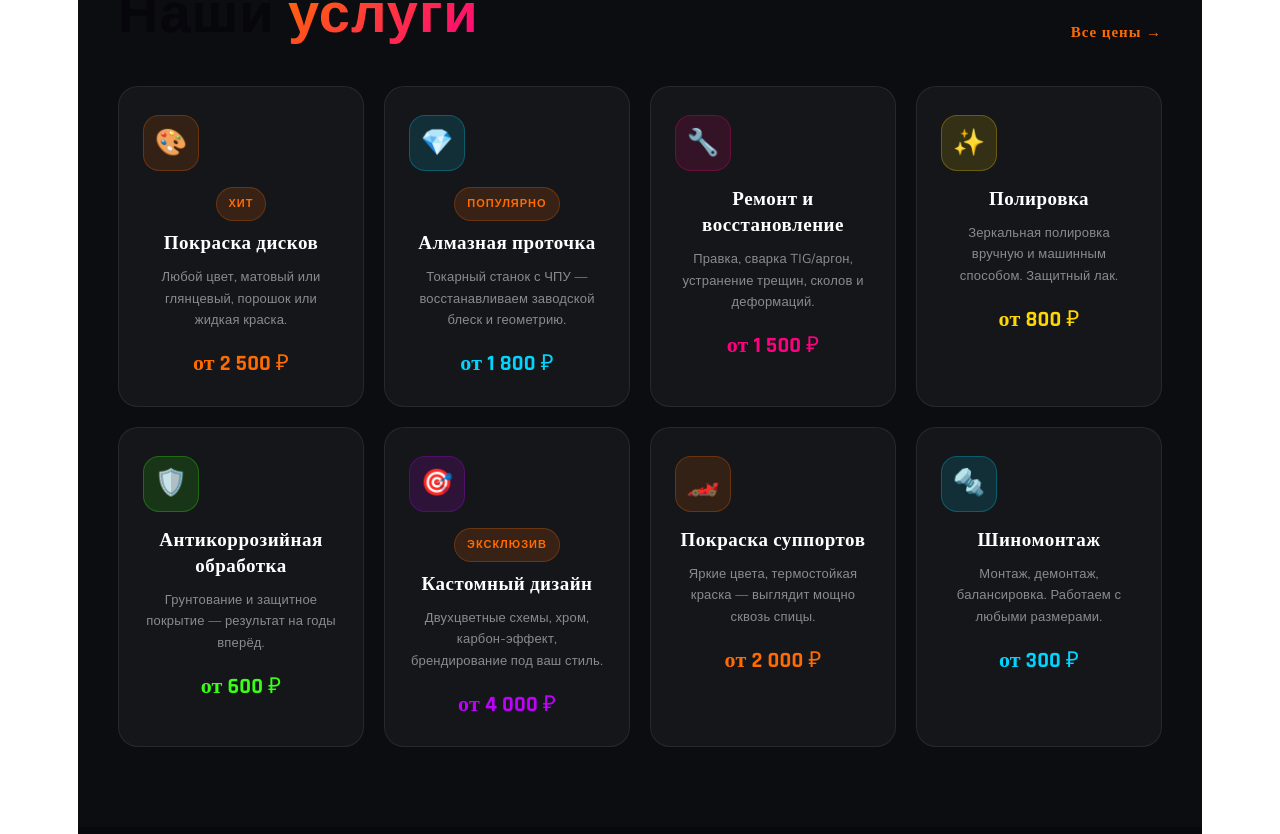
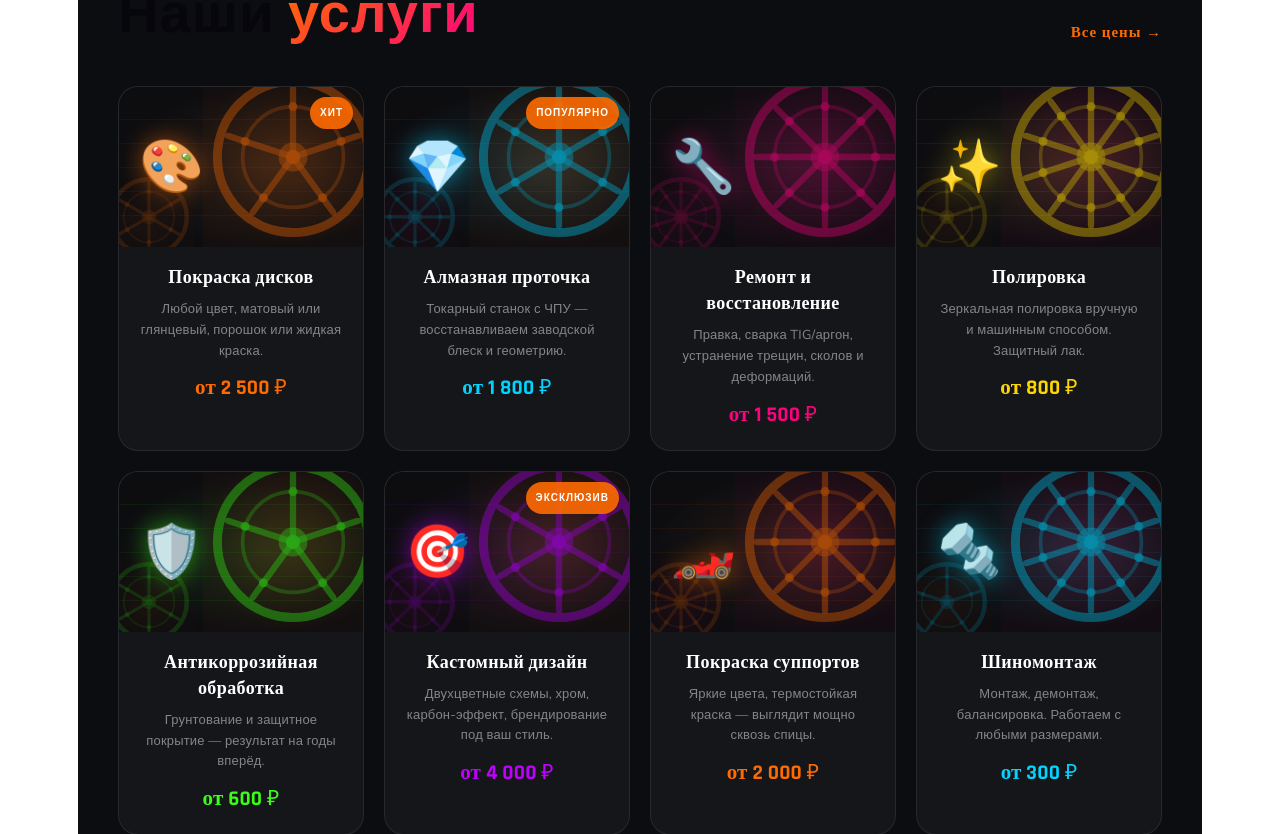
Before and after one commit to mikhailmikemorozov-coder/moaans, a React (Vite) app: page / in a window 1280 px wide. Shown: the part 1563-2397 px from the top of the page. Built offline with nearby package versions, Linux system fonts and the light colour scheme.

Commit message:
Replace App with wheel-craft v2.1 (SVG illustrations)

```diff
--- a/src/App.jsx
+++ b/src/App.jsx
@@ -1,78 +1,109 @@
 import { useState, useEffect, useRef } from "react";
 
 /* ─── DATA ─────────────────────────────────────────── */
+/* ── SVG illustrations for each service card ── */
+const WheelSVG = ({ color, variant = 0 }) => {
+  const spokes = variant === 0 ? 5 : variant === 1 ? 6 : variant === 2 ? 8 : 10;
+  const angleStep = (Math.PI * 2) / spokes;
+  const spokeLines = Array.from({ length: spokes }, (_, i) => {
+    const a = i * angleStep - Math.PI / 2;
+    return { x1: 50, y1: 50, x2: 50 + Math.cos(a) * 38, y2: 50 + Math.sin(a) * 38 };
+  });
+  return (
+    <svg viewBox="0 0 100 100" width="100%" height="100%">
+      <defs>
+        <radialGradient id={`rg${variant}`} cx="50%" cy="50%" r="50%">
+          <stop offset="0%" stopColor={color} stopOpacity="0.25" />
+          <stop offset="100%" stopColor={color} stopOpacity="0.05" />
+        </radialGradient>
+      </defs>
+      <rect width="100" height="100" fill={`url(#rg${variant})`} />
+      {/* Outer ring */}
+      <circle cx="50" cy="50" r="42" fill="none" stroke={color} strokeWidth="5" strokeOpacity="0.6" />
+      {/* Middle ring */}
+      <circle cx="50" cy="50" r="28" fill="none" stroke={color} strokeWidth="2" strokeOpacity="0.35" />
+      {/* Inner hub */}
+      <circle cx="50" cy="50" r="8" fill={color} fillOpacity="0.5" />
+      <circle cx="50" cy="50" r="4" fill={color} fillOpacity="0.9" />
+      {/* Spokes */}
+      {spokeLines.map((s, i) => (
+        <line key={i} x1={s.x1} y1={s.y1} x2={s.x2} y2={s.y2}
+          stroke={color} strokeWidth="3.5" strokeOpacity="0.55" strokeLinecap="round" />
+      ))}
+      {/* Bolt holes */}
+      {spokeLines.map((s, i) => {
+        const a = i * angleStep - Math.PI / 2;
+        return <circle key={i} cx={50 + Math.cos(a) * 28} cy={50 + Math.sin(a) * 28}
+          r="2.5" fill={color} fillOpacity="0.7" />;
+      })}
+    </svg>
+  );
+};
+
+const ServiceIllustration = ({ color, variant, icon }) => (
+  <div style={{ width: "100%", height: "100%", position: "relative", overflow: "hidden",
+    background: `radial-gradient(ellipse at 60% 50%, ${color}18 0%, #0d0d10 70%)` }}>
+    {/* Big wheel */}
+    <div style={{ position: "absolute", right: -20, top: -20, width: 180, height: 180, opacity: 0.6 }}>
+      <WheelSVG color={color} variant={variant} />
+    </div>
+    {/* Small wheel bottom-left */}
+    <div style={{ position: "absolute", left: -15, bottom: -15, width: 90, height: 90, opacity: 0.25 }}>
+      <WheelSVG color={color} variant={(variant + 1) % 4} />
+    </div>
+    {/* Horizontal lines */}
+    {[20, 35, 50, 65, 80].map((y, i) => (
+      <div key={i} style={{ position: "absolute", top: `${y}%`, left: 0, right: 0,
+        height: 1, background: `${color}`, opacity: 0.06 }} />
+    ))}
+    {/* Big emoji center-left */}
+    <div style={{ position: "absolute", left: 20, top: "50%", transform: "translateY(-50%)",
+      fontSize: 52, filter: "drop-shadow(0 0 12px " + color + "88)" }}>
+      {icon}
+    </div>
+  </div>
+);
+
 const SERVICES = [
   {
-    id: 1,
-    emoji: "🎨",
-    title: "Покраска дисков",
+    id: 1, emoji: "🎨", title: "Покраска дисков",
     short: "Любой цвет, матовый или глянцевый, порошок или жидкая краска.",
-    price: "от 2 500 ₽",
-    tag: "Хит",
-    color: "#ff6b00",
+    price: "от 2 500 ₽", tag: "Хит", color: "#ff6b00", variant: 0,
   },
   {
-    id: 2,
-    emoji: "💎",
-    title: "Алмазная проточка",
+    id: 2, emoji: "💎", title: "Алмазная проточка",
     short: "Токарный станок с ЧПУ — восстанавливаем заводской блеск и геометрию.",
-    price: "от 1 800 ₽",
-    tag: "Популярно",
-    color: "#00d4ff",
+    price: "от 1 800 ₽", tag: "Популярно", color: "#00d4ff", variant: 1,
   },
   {
-    id: 3,
-    emoji: "🔧",
-    title: "Ремонт и восстановление",
+    id: 3, emoji: "🔧", title: "Ремонт и восстановление",
     short: "Правка, сварка TIG/аргон, устранение трещин, сколов и деформаций.",
-    price: "от 1 500 ₽",
-    tag: null,
-    color: "#ff0080",
+    price: "от 1 500 ₽", tag: null, color: "#ff0080", variant: 2,
   },
   {
-    id: 4,
-    emoji: "✨",
-    title: "Полировка",
+    id: 4, emoji: "✨", title: "Полировка",
     short: "Зеркальная полировка вручную и машинным способом. Защитный лак.",
-    price: "от 800 ₽",
-    tag: null,
-    color: "#ffd700",
+    price: "от 800 ₽", tag: null, color: "#ffd700", variant: 3,
   },
   {
-    id: 5,
-    emoji: "🛡️",
-    title: "Антикоррозийная обработка",
+    id: 5, emoji: "🛡️", title: "Антикоррозийная обработка",
     short: "Грунтование и защитное покрытие — результат на годы вперёд.",
-    price: "от 600 ₽",
-    tag: null,
-    color: "#39ff14",
+    price: "от 600 ₽", tag: null, color: "#39ff14", variant: 0,
   },
   {
-    id: 6,
-    emoji: "🎯",
-    title: "Кастомный дизайн",
+    id: 6, emoji: "🎯", title: "Кастомный дизайн",
     short: "Двухцветные схемы, хром, карбон-эффект, брендирование под ваш стиль.",
-    price: "от 4 000 ₽",
-    tag: "Эксклюзив",
-    color: "#bf00ff",
+    price: "от 4 000 ₽", tag: "Эксклюзив", color: "#bf00ff", variant: 1,
   },
   {
-    id: 7,
-    emoji: "🏎️",
-    title: "Покраска суппортов",
+    id: 7, emoji: "🏎️", title: "Покраска суппортов",
     short: "Яркие цвета, термостойкая краска — выглядит мощно сквозь спицы.",
-    price: "от 2 000 ₽",
-    tag: null,
-    color: "#ff6b00",
+    price: "от 2 000 ₽", tag: null, color: "#ff6b00", variant: 2,
   },
   {
-    id: 8,
-    emoji: "🔩",
-    title: "Шиномонтаж",
+    id: 8, emoji: "🔩", title: "Шиномонтаж",
     short: "Монтаж, демонтаж, балансировка. Работаем с любыми размерами.",
-    price: "от 300 ₽",
-    tag: null,
-    color: "#00d4ff",
+    price: "от 300 ₽", tag: null, color: "#00d4ff", variant: 3,
   },
 ];
 
@@ -353,9 +384,23 @@ export default function App() {
       {/* ── HERO ── */}
       <section id="hero" style={{ minHeight: "100vh", display: "flex", alignItems: "center", position: "relative", padding: "100px 40px 60px" }}>
         <div className="hero-bg">
+          {/* Background SVG wheel pattern */}
+          <div style={{ position: "absolute", inset: 0, overflow: "hidden" }}>
+            {/* Giant faded wheel right side */}
+            <div style={{ position: "absolute", right: "-8%", top: "50%", transform: "translateY(-50%)", width: "55vh", height: "55vh", opacity: 0.12 }}>
+              <WheelSVG color="#ff6b00" variant={1} />
+            </div>
+            <div style={{ position: "absolute", right: "20%", bottom: "-10%", width: "25vh", height: "25vh", opacity: 0.07 }}>
+              <WheelSVG color="#ff0080" variant={2} />
+            </div>
+          </div>
+          {/* Gradient overlay left-to-right so text stays readable */}
+          <div style={{
+            position: "absolute", inset: 0,
+            background: "linear-gradient(90deg, #08090c 40%, rgba(8,9,12,0.55) 70%, rgba(8,9,12,0.2) 100%)",
+          }} />
           <div className="orb" style={{ width: 600, height: 600, top: "-10%", right: "-5%", background: "rgba(255,107,0,.18)", animation: "pulse 6s ease-in-out infinite" }} />
           <div className="orb" style={{ width: 400, height: 400, bottom: "-5%", left: "-5%", background: "rgba(255,0,128,.12)", animation: "pulse 8s ease-in-out infinite 2s" }} />
-          <div className="orb" style={{ width: 300, height: 300, top: "40%", left: "40%", background: "rgba(0,212,255,.08)", animation: "pulse 10s ease-in-out infinite 1s" }} />
           {/* Grid overlay */}
           <div style={{ position: "absolute", inset: 0, backgroundImage: "linear-gradient(rgba(255,107,0,.04) 1px,transparent 1px),linear-gradient(90deg,rgba(255,107,0,.04) 1px,transparent 1px)", backgroundSize: "60px 60px" }} />
         </div>
@@ -443,19 +488,23 @@ export default function App() {
 
           <div className="grid-4">
             {SERVICES.map((s) => (
-              <div key={s.id} className="card" style={{ cursor: "pointer", padding: "28px 24px" }}
+              <div key={s.id} className="card" style={{ cursor: "pointer", padding: 0, overflow: "hidden" }}
                 onClick={() => setActiveService(s)}>
-                <div className="service-icon-wrap" style={{ background: s.color + "22", border: `1px solid ${s.color}44` }}>
-                  {s.emoji}
+                {/* Illustration */}
+                <div style={{ position: "relative", height: 160, overflow: "hidden" }}>
+                  <ServiceIllustration color={s.color} variant={s.variant} icon={s.emoji} />
+                  {s.tag && (
+                    <div style={{ position: "absolute", top: 10, right: 10 }}>
+                      <span className="tag" style={{ background: "rgba(255,107,0,.9)", color: "#fff", fontSize: 10, padding: "3px 10px" }}>{s.tag}</span>
+                    </div>
+                  )}
                 </div>
-                {s.tag && (
-                  <span className="tag" style={{ background: "rgba(255,107,0,.15)", color: "var(--orange)", border: "1px solid rgba(255,107,0,.25)", marginBottom: 10, display: "inline-block" }}>
-                    {s.tag}
-                  </span>
-                )}
-                <h3 style={{ fontFamily: "'Rajdhani'", fontSize: 19, fontWeight: 700, letterSpacing: .5, marginBottom: 10 }}>{s.title}</h3>
-                <p style={{ fontSize: 13, color: "rgba(255,255,255,.5)", lineHeight: 1.65, marginBottom: 20 }}>{s.short}</p>
-                <div style={{ fontFamily: "'Rajdhani'", fontSize: 22, fontWeight: 700, color: s.color }}>{s.price}</div>
+                {/* Text */}
+                <div style={{ padding: "18px 20px 22px" }}>
+                  <h3 style={{ fontFamily: "'Rajdhani'", fontSize: 18, fontWeight: 700, letterSpacing: .4, marginBottom: 8 }}>{s.title}</h3>
+                  <p style={{ fontSize: 13, color: "rgba(255,255,255,.48)", lineHeight: 1.6, marginBottom: 14 }}>{s.short}</p>
+                  <div style={{ fontFamily: "'Rajdhani'", fontSize: 21, fontWeight: 700, color: s.color }}>{s.price}</div>
+                </div>
               </div>
             ))}
           </div>
@@ -465,13 +514,20 @@ export default function App() {
       {/* Service detail modal */}
       {activeService && (
         <div className="modal-overlay" onClick={() => setActiveService(null)}>
-          <div className="modal" onClick={(e) => e.stopPropagation()}>
-            <button onClick={() => setActiveService(null)} style={{ position: "absolute", top: 20, right: 20, background: "none", border: "none", color: "rgba(255,255,255,.5)", fontSize: 24, cursor: "pointer" }}>✕</button>
-            <div style={{ fontSize: 52, marginBottom: 20 }}>{activeService.emoji}</div>
-            <h3 style={{ fontFamily: "'Rajdhani'", fontSize: 28, fontWeight: 700, marginBottom: 12 }}>{activeService.title}</h3>
-            <p style={{ color: "rgba(255,255,255,.6)", lineHeight: 1.7, marginBottom: 24 }}>{activeService.short}</p>
-            <div style={{ fontFamily: "'Rajdhani'", fontSize: 32, fontWeight: 700, color: activeService.color, marginBottom: 28 }}>{activeService.price}</div>
-            <button className="btn btn-grad" onClick={() => { setActiveService(null); scrollTo("contact"); }}>Записаться на эту услугу</button>
+          <div className="modal" style={{ padding: 0, overflow: "hidden", maxWidth: 500 }} onClick={(e) => e.stopPropagation()}>
+            {/* Illustration header */}
+            <div style={{ position: "relative", height: 200, overflow: "hidden" }}>
+              {activeService && <ServiceIllustration color={activeService.color} variant={activeService.variant} icon={activeService.emoji} />}
+              <div style={{ position: "absolute", inset: 0, background: `linear-gradient(to top, #0f1015 0%, transparent 60%)` }} />
+              <button onClick={() => setActiveService(null)} style={{ position: "absolute", top: 16, right: 16, background: "rgba(0,0,0,.6)", backdropFilter: "blur(8px)", border: "none", color: "#fff", width: 36, height: 36, borderRadius: "50%", fontSize: 18, cursor: "pointer", display: "flex", alignItems: "center", justifyContent: "center" }}>✕</button>
+            </div>
+            {/* Content */}
+            <div style={{ padding: "24px 32px 32px" }}>
+              <h3 style={{ fontFamily: "'Rajdhani'", fontSize: 28, fontWeight: 700, marginBottom: 10 }}>{activeService.title}</h3>
+              <p style={{ color: "rgba(255,255,255,.6)", lineHeight: 1.7, marginBottom: 20 }}>{activeService.short}</p>
+              <div style={{ fontFamily: "'Rajdhani'", fontSize: 32, fontWeight: 700, color: activeService.color, marginBottom: 24 }}>{activeService.price}</div>
+              <button className="btn btn-grad" style={{ width: "100%", justifyContent: "center" }} onClick={() => { setActiveService(null); scrollTo("contact"); }}>Записаться на эту услугу</button>
+            </div>
           </div>
         </div>
       )}
```
